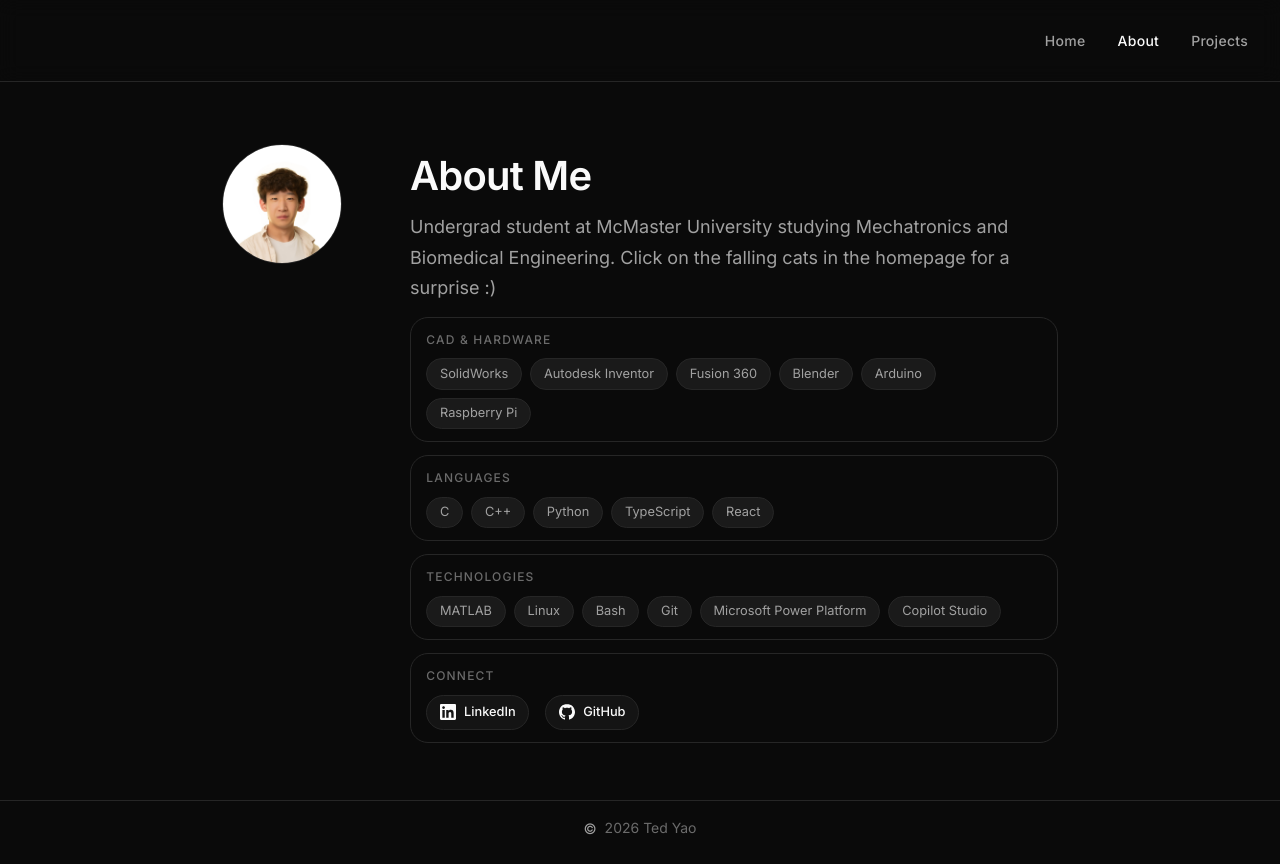
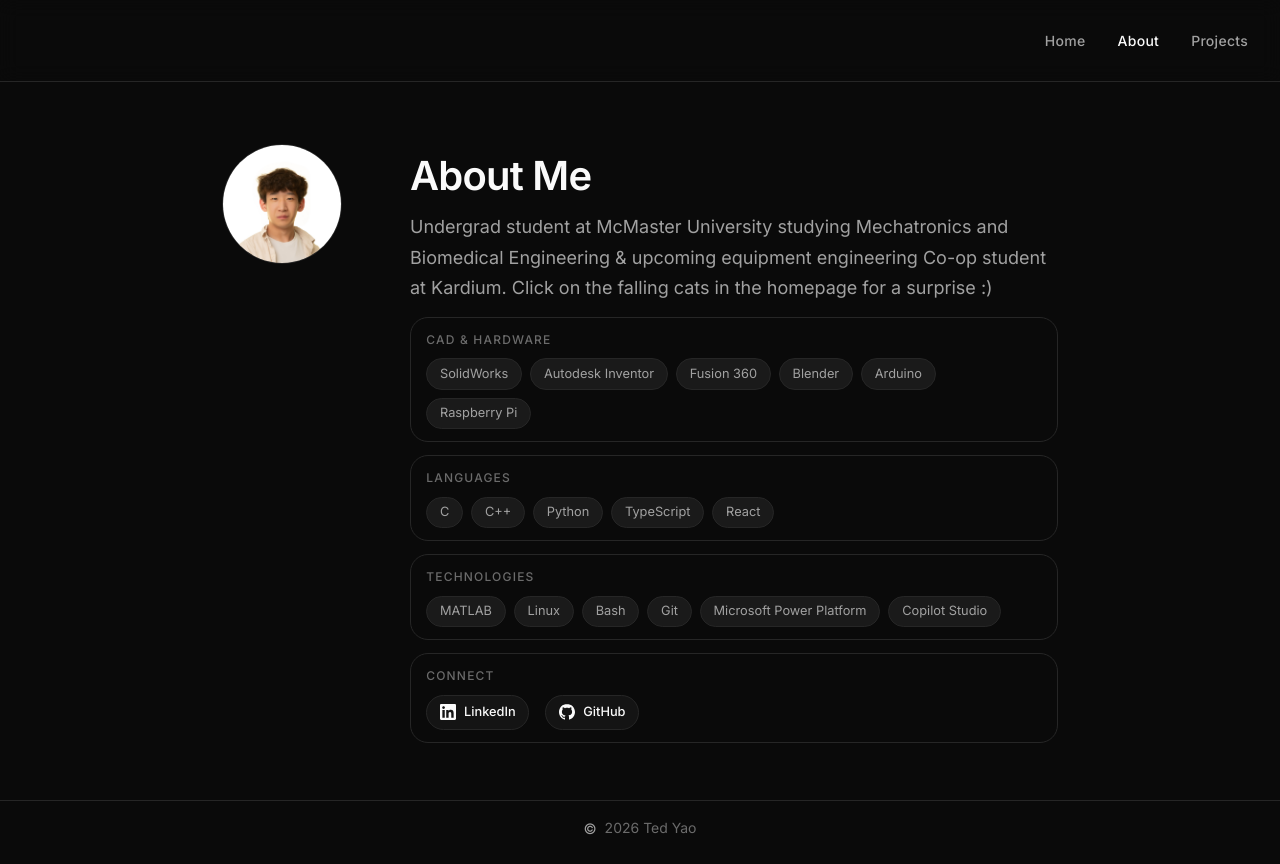
Before and after one commit to Greeesysalad/portfolio, a React (Vite) app: page /#home in a window 1280 px wide. Both pictures are taken after a click on the button "About". Built offline with nearby package versions, Linux system fonts and the light colour scheme; a web font is replaced by a local one.

Commit message:
kardium!

```diff
--- a/src/pages/About.tsx
+++ b/src/pages/About.tsx
@@ -54,7 +54,8 @@ const About: React.FC<AboutProps> = ({ onNavigate }) => {
           <h2>About Me</h2>
           <p className="bio">
             Undergrad student at McMaster University studying Mechatronics and
-            Biomedical Engineering. Click on the falling cats in the homepage for
+            Biomedical Engineering {"&"} upcoming equipment engineering Co-op student
+            at Kardium. Click on the falling cats in the homepage for
             a surprise {":)"}
           </p>
           <div className="tech-stack-group">
```
